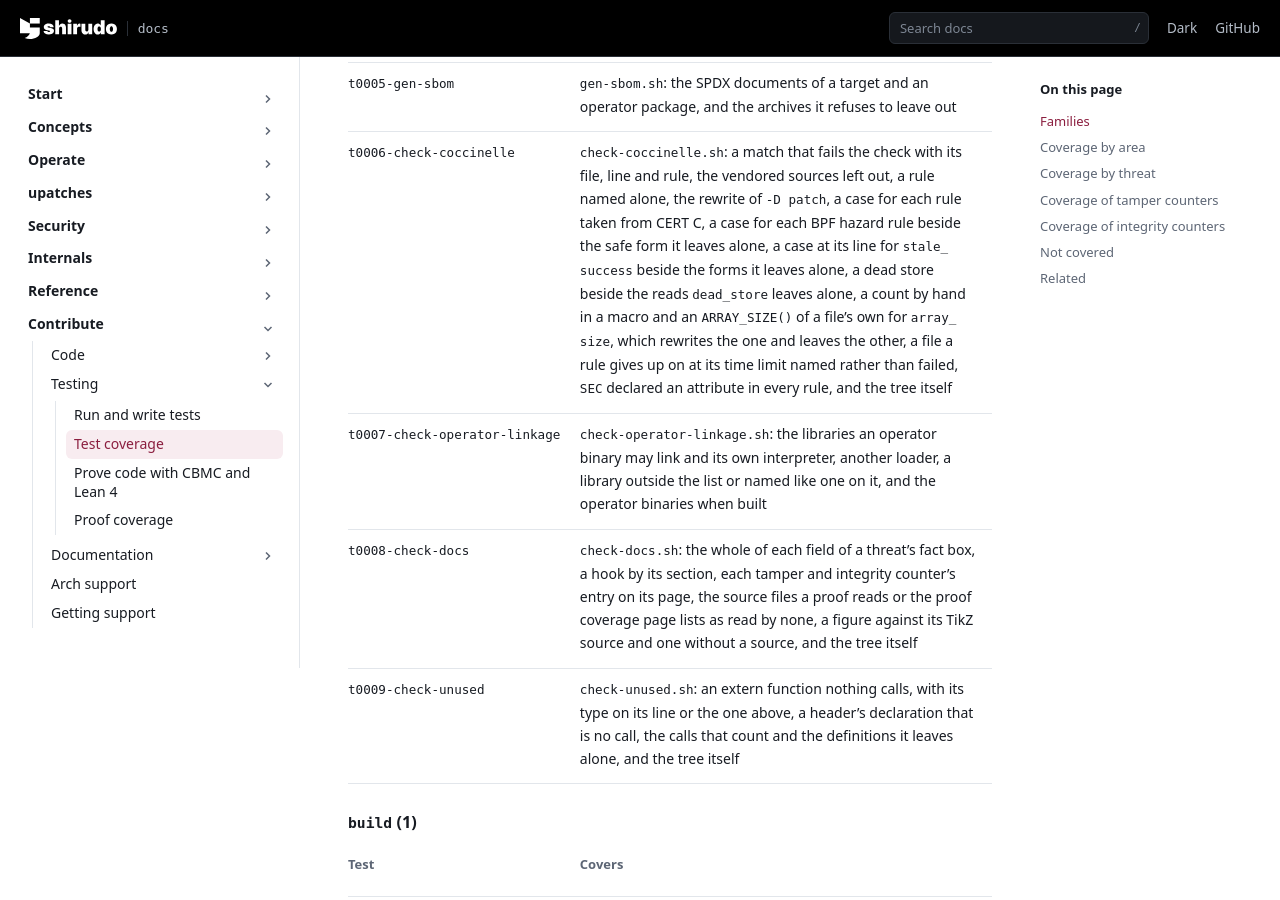
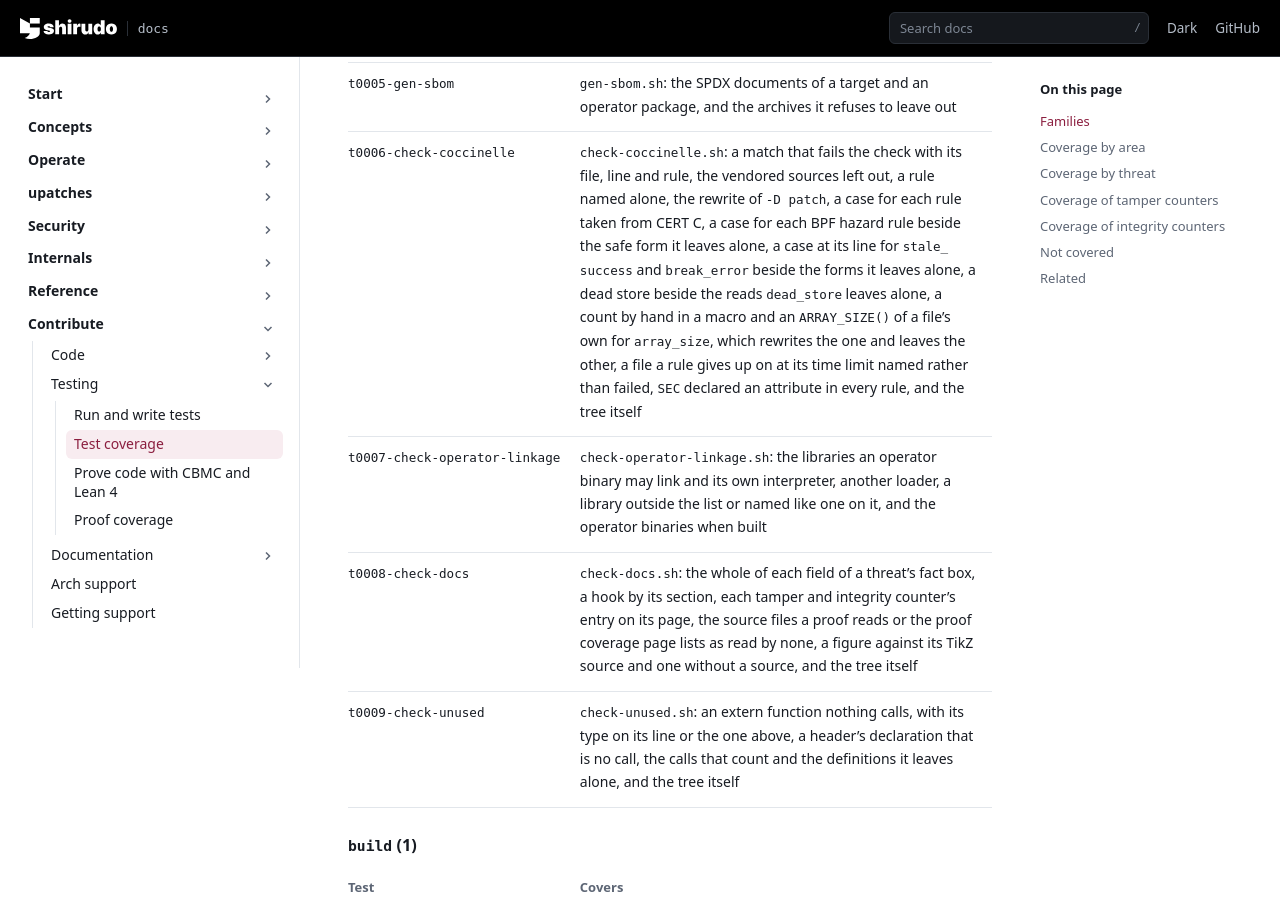
Before and after one commit to AliBashaSY/shirudo, a Sphinx documentation site: the page built from Documentation/contribute/testing/test-coverage.rst, in a window 1280 px wide and 900 px high, scrolled down 883 px. Built offline with Sphinx 7.4.7, drawn with Linux system fonts in a browser that asks for light colours; pages that are not in the unit, such as notebooks, are missing from menus.

Commit message:
coccinelle: refuse an error a loop broke with that nothing tests
An error stored before a break is the loop's failure, and what follows
the loop tests it before it acts. 13d05b5d7c8c ("bpm: refuse an upgrade
whose old directives cannot all be listed") fixed a loop in
package_install() that broke with -ENAMETOOLONG when it could not pair
an unload directive with its load. The code after it sorted the pairs,
unloaded those it had and loaded the new version, and the error came
back only on the paths that did not store over it on the way.

break_error reports such a store, ret = -E right before a break, when a
call that is not a cleanup runs after it untested and a later store
replaces it, or when that call's result is the store. A call whose line
reads ret, !ret && rmdir(path), runs only on success. A fallback stored
right after the loop, as visit_members_gz() stores -EINVAL when it found
no root, comes before any call and is left alone.

It reports package_install() as it was before 13d05b5d7c8c, and nothing
in the tree. A call in a condition, if (upatch_remove(...)), does not
count: matching every call anywhere took 25 seconds on
util/bpm_package.c alone, calls as statements and as values stored take
four seconds over the whole tree. t0006 holds a sample beside a tested
error and a fallback.

Signed-off-by: Daniel Borkmann <daniel@iogearbox.net>

```diff
--- a/Documentation/contribute/code/developer-guide.rst
+++ b/Documentation/contribute/code/developer-guide.rst
@@ -768,6 +768,10 @@ can rewrite what it finds does so with ``-D patch``:
        in a return code declared with an error, ``int ret = -EACCES``,
        where the jump relies on that error. A function that stores a
        positive value in it answers yes or no, and its 0 is left alone.
+   * - ``break_error``
+     - An error stored before a ``break`` that the code after the loop
+       does not test before it calls something other than a cleanup,
+       and then stores over.
    * - ``bpf_map_rmw``
      - ``++``, ``+=`` or ``|=`` through the value of a map that is not
        per-CPU, or through inode, socket or cgroup storage, which other
--- a/Documentation/contribute/testing/test-coverage.rst
+++ b/Documentation/contribute/testing/test-coverage.rst
@@ -56,13 +56,14 @@ signed config image.
        file, line and rule, the vendored sources left out, a rule named
        alone, the rewrite of ``-D patch``, a case for each rule taken
        from CERT C, a case for each BPF hazard rule beside the safe form
-       it leaves alone, a case at its line for ``stale_success`` beside
-       the forms it leaves alone, a dead store beside the reads
-       ``dead_store`` leaves alone, a count by hand in a macro and an
-       ``ARRAY_SIZE()`` of a file's own for ``array_size``, which
-       rewrites the one and leaves the other, a file a rule gives up on
-       at its time limit named rather than failed, ``SEC`` declared an
-       attribute in every rule, and the tree itself
+       it leaves alone, a case at its line for ``stale_success`` and
+       ``break_error`` beside the forms it leaves alone, a dead store
+       beside the reads ``dead_store`` leaves alone, a count by hand in
+       a macro and an ``ARRAY_SIZE()`` of a file's own for
+       ``array_size``, which rewrites the one and leaves the other, a
+       file a rule gives up on at its time limit named rather than
+       failed, ``SEC`` declared an attribute in every rule, and the tree
+       itself
    * - ``t0007-check-operator-linkage``
      - ``check-operator-linkage.sh``: the libraries an operator binary
        may link and its own interpreter, another loader, a library
```
Also changed, not shown: 2 other files.
